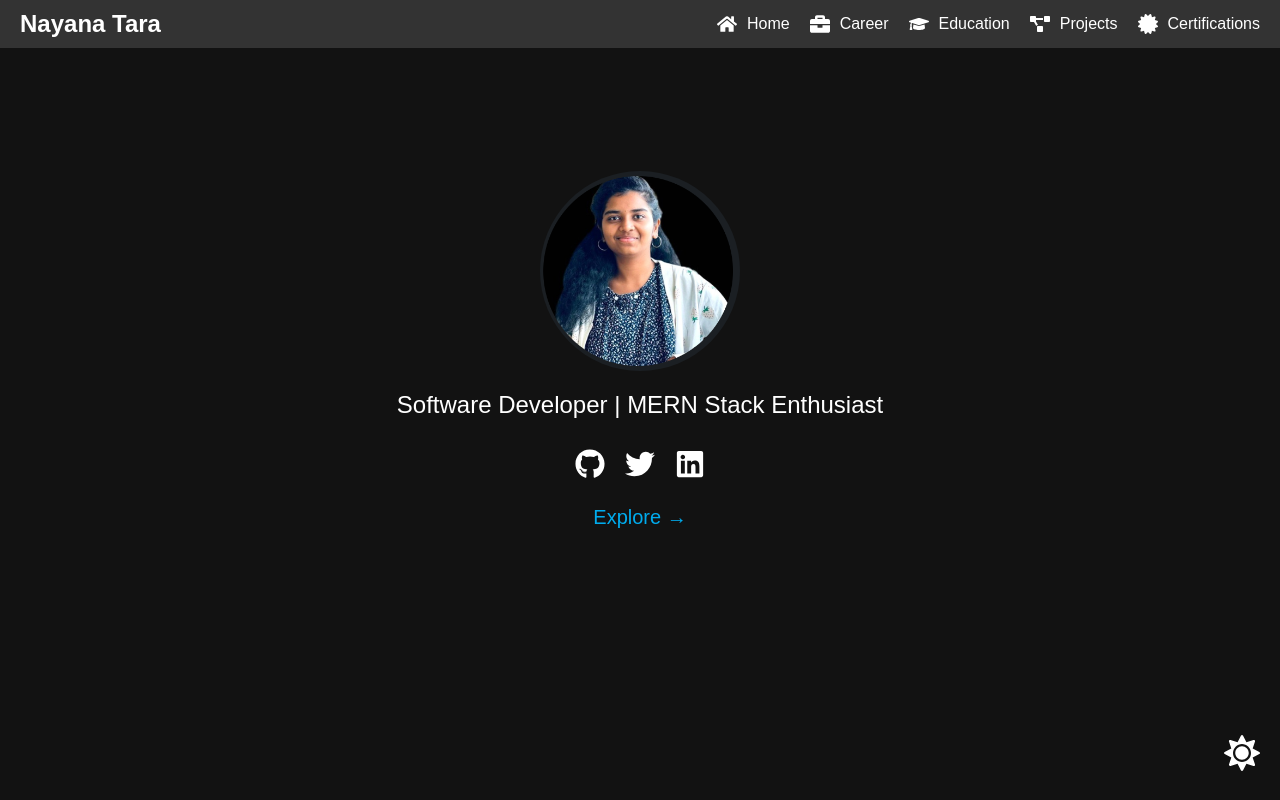
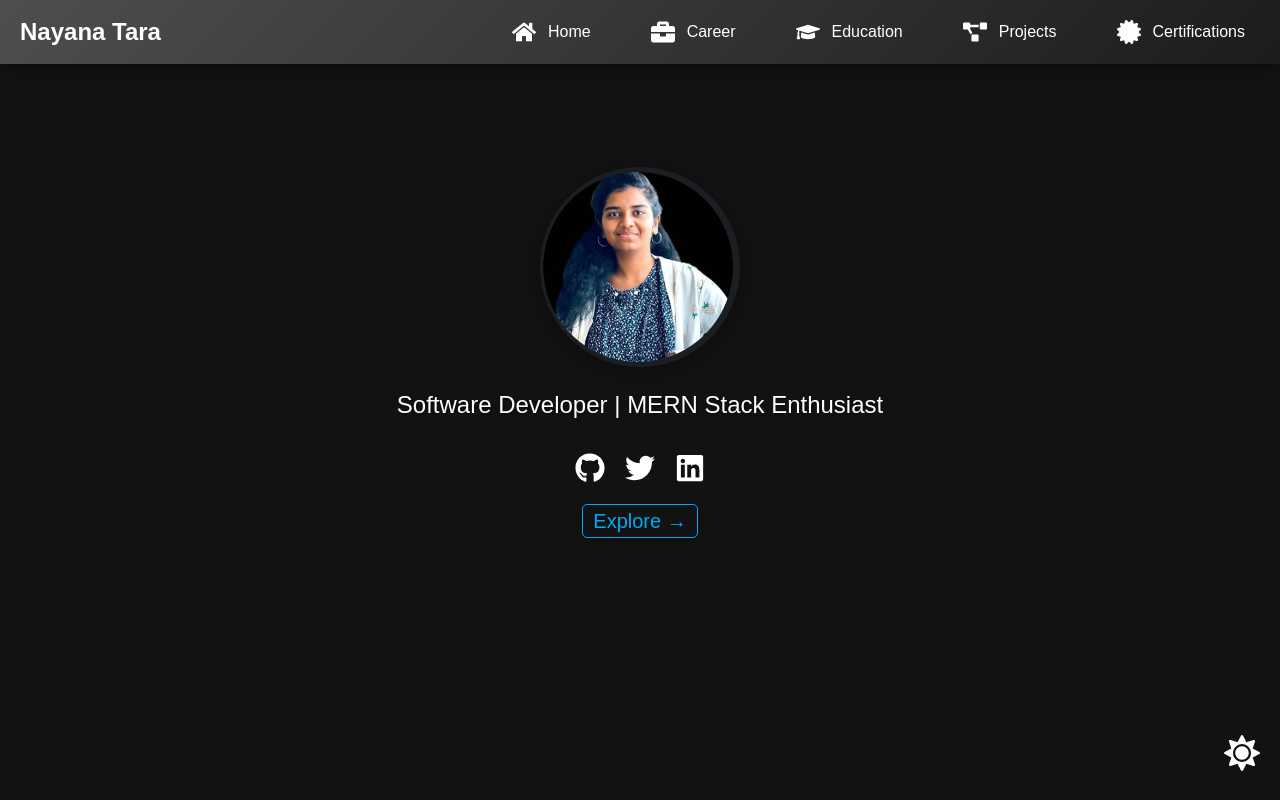
Before and after one commit to nayanatara07/personal_website, a React (Create React App) app: page / in a window 1280 px wide. Built offline with nearby package versions, Linux system fonts and the light colour scheme.

Commit message:
beautifying profile

```diff
--- a/src/components/Navbar.css
+++ b/src/components/Navbar.css
@@ -3,12 +3,14 @@
     justify-content: space-between;
     align-items: center;
     padding: 10px 20px;
-    background-color: #333;
+    background: linear-gradient(135deg, #4e4e4e, #1c1c1c);
     color: white;
     position: fixed;
     width: 100%;
     top: 0;
     z-index: 1000;
+    box-shadow: 0 4px 10px rgba(0, 0, 0, 0.3);
+    transition: background-color 0.3s ease, box-shadow 0.3s ease;
   }
 
   .hamburger {
@@ -18,16 +20,17 @@
   }
 
   .hamburger .line {
-    width: 25px;
-    height: 3px;
+    width: 30px;
+    height: 4px;
     background-color: white;
-    margin: 5px 0;
-    transition: 0.4s;
+    margin: 4px 0;
+    border-radius: 4px;
+    transition: all 0.3s ease;
   }
 
   .nav-links {
     display: flex;
-    gap: 20px;
+    gap: 30px;
   }
 
   .nav-links li {
@@ -39,11 +42,21 @@
     text-decoration: none;
     display: flex;
     align-items: center;
-    gap: 10px;
+    gap: 12px;
+    padding: 10px 15px;
+    border-radius: 5px;
+    transition: background-color 0.3s ease, transform 0.2s ease;
+  }
+
+  .nav-links li a:hover {
+    background-color: rgba(255, 255, 255, 0.1);
+    transform: translateY(-2px);
+    border-radius: 5px;
   }
 
   .nav-icon {
-    font-size: 20px;
+    font-size: 24px;
+    transition: transform 0.2s ease;
   }
 
   @media (max-width: 768px) {
@@ -56,11 +69,15 @@
       flex-direction: column;
       align-items: flex-start;
       position: absolute;
-      top: 60px;
+      top: 70px;
       right: 0;
-      background-color: #333;
+      background: linear-gradient(135deg, #4e4e4e, #1c1c1c);
       width: 100%;
       padding: 20px;
+      border-radius: 0 0 10px 10px;
+      box-shadow: 0 4px 10px rgba(0, 0, 0, 0.3);
+      z-index: 999;
+      transition: all 0.3s ease;
     }
 
     .nav-links li {
--- a/src/components/Profile.css
+++ b/src/components/Profile.css
@@ -13,6 +13,12 @@
     border-radius: 50%;
     object-fit: cover;
     margin-bottom: 20px;
+    box-shadow: 0 4px 15px rgba(0, 0, 0, 0.3);
+    transition: transform 0.3s ease;
+  }
+
+  .avatar:hover {
+    transform: scale(1.05);
   }
 
   .subtitle {
@@ -20,6 +26,8 @@
     font-weight: normal;
     color: var(--text-color);
     margin-bottom: 30px;
+    line-height: 1.5;
+    text-shadow: 1px 1px 2px rgba(0, 0, 0, 0.5);
   }
 
   .social-icons {
@@ -33,11 +41,12 @@
     color: var(--text-color);
     font-size: 30px;
     text-decoration: none;
-    transition: color 0.3s ease;
+    transition: color 0.3s ease, transform 0.2s ease;
   }
 
   .social-icons a:hover {
     color: #00acee;
+    transform: translateY(-2px);
   }
 
   .explore-link {
@@ -45,8 +54,16 @@
     font-size: 20px;
     text-decoration: none;
     margin-top: 20px;
+    padding: 5px 10px;
+    border: 1px solid #00acee;
+    border-radius: 5px;
+    transition: background-color 0.3s ease, color 0.3s ease;
+    box-shadow: 0 2px 5px rgba(0, 0, 0, 0.2);
   }
 
   .explore-link:hover {
+    background-color: #00acee;
+    color: white;
     text-decoration: none;
+    box-shadow: 0 4px 10px rgba(0, 0, 0, 0.3);
   }
--- a/src/components/ThemeToggle.css
+++ b/src/components/ThemeToggle.css
@@ -3,6 +3,16 @@
     bottom: 20px;
     right: 20px;
     font-size: 36px;
+    background-color: transparent;
+    color: var(--text-color);
+    border: none;
+    cursor: pointer;
+    transition: color 0.3s ease, transform 0.2s ease;
+  }
+
+  .theme-toggle:hover {
+    color: #00acee;
+    transform: scale(1.1);
   }
 
   .dark-mode {
```
